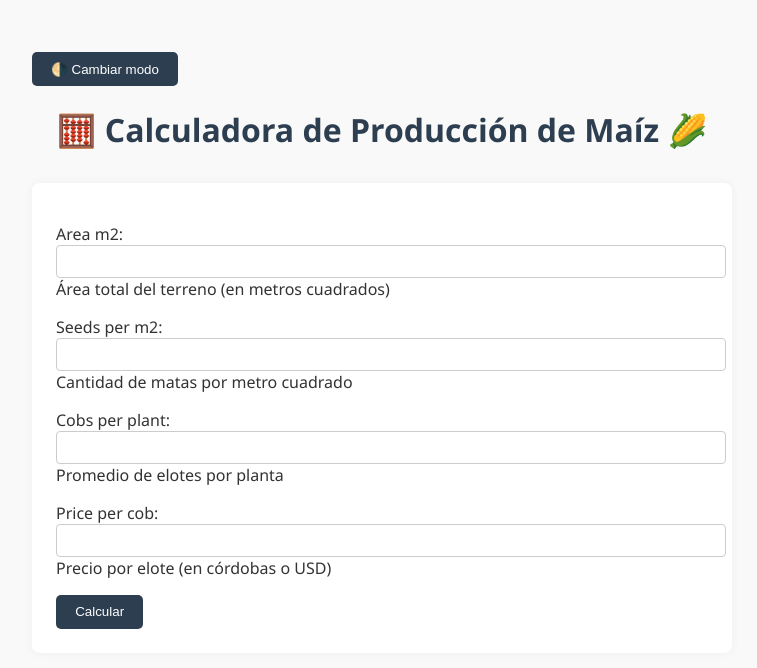
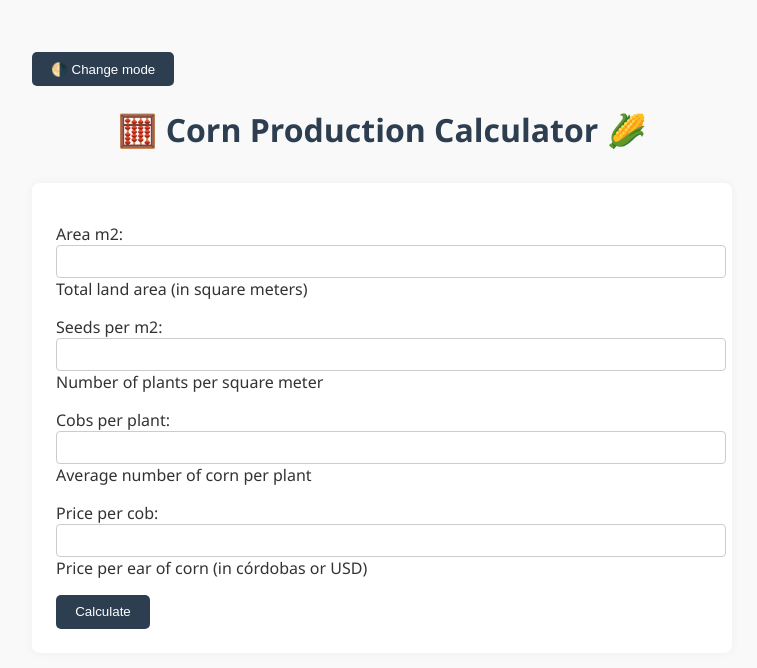
Before and after one commit to Jenser-Najar/Maiz_Yield_Calculator, a Django app: template core/templates/core/index.html in a window 1280 px wide. Shown: the top 668 px of the page, without its empty margins (258-1015 px from the left). Run offline with Django 5.2, Linux system fonts and the light colour scheme; the template is opened without the code that fills it: values that come from a table or form of the project are taken from there, others are empty; parts of the project's set-up code (start-up, migrations or seed data) failed here and were passed over.

Commit message:
the good verssion ahora si

```diff
--- a/core/models.py
+++ b/core/models.py
@@ -2,10 +2,10 @@ from django.db import models
 
 # Create your models here.
 class ProductionData(models.Model):
-    area_m2 = models.FloatField(help_text="Área total del terreno (en metros cuadrados)")
-    seeds_per_m2 = models.IntegerField(help_text="Cantidad de matas por metro cuadrado")
-    cobs_per_plant = models.FloatField(help_text="Promedio de elotes por planta")
-    price_per_cob = models.FloatField(help_text="Precio por elote (en córdobas o USD)")
+    area_m2 = models.FloatField(help_text="Total land area (in square meters)")
+    seeds_per_m2 = models.IntegerField(help_text="Number of plants per square meter")
+    cobs_per_plant = models.FloatField(help_text="Average number of corn per plant")
+    price_per_cob = models.FloatField(help_text="Price per ear of corn (in córdobas or USD)")
 
     def total_plants(self):
         return self.area_m2 * self.seeds_per_m2
@@ -17,4 +17,4 @@ class ProductionData(models.Model):
         return self.total_cobs() * self.price_per_cob
 
     def __str__(self):
-        return f"Área: {self.area_m2} m² | Ganancia: ${self.total_income():.2f}"
+        return f"Area: {self.area_m2} m² | Revenue: ${self.total_income():.2f}"
--- a/core/templates/core/index.html
+++ b/core/templates/core/index.html
@@ -4,14 +4,32 @@
 <link rel="stylesheet" href="{% static 'core/styles.css' %}">
 
 <button onclick="toggleDarkMode()" style="margin-top: 20px;">
-    🌗 Cambiar modo
+    🌗 Change mode
 </button>
 
 <script>
+    // Al cargar la página, aplicamos el modo oscuro si estaba activado
+    const darkModeSetting = localStorage.getItem('darkMode');
+
+    if (darkModeSetting === 'enabled') {
+        document.body.classList.add('dark-mode');
+    } else {
+        document.body.classList.remove('dark-mode');
+    }
+
+
     function toggleDarkMode() {
         document.body.classList.toggle('dark-mode');
+
+        // Guardamos el estado del modo en localStorage
+        if (document.body.classList.contains('dark-mode')) {
+            localStorage.setItem('darkMode', 'enabled');
+        } else {
+            localStorage.setItem('darkMode', 'disabled');
+        }
     }
 </script>
+
 
 
 <head>
@@ -20,20 +38,20 @@
 </head>
 
 <body>
-    <h1>🧮 Calculadora de Producción de Maíz 🌽</h1>
+    <h1>🧮 Corn Production Calculator 🌽</h1>
 
     <form method="post">
         {% csrf_token %}
         {{ form.as_p }}
-        <button type="submit">Calcular</button>
+        <button type="submit">Calculate</button>
     </form>
 
     {% if result %}
-    <h2>Resultado:</h2>
+    <h2>Result:</h2>
     <ul>
-        <li>Total de matas: {{ result.total_plants }}</li>
-        <li>Total de elotes: {{ result.total_cobs }}</li>
-        <li>Ganancia estimada: ${{ result.total_income }}</li>
+        <li>Total bushes: {{ result.total_plants }}</li>
+        <li>Total corn on the cob: {{ result.total_cobs }}</li>
+        <li>Estimated profit: ${{ result.total_income }}</li>
     </ul>
     {% endif %}
 </body>
```
